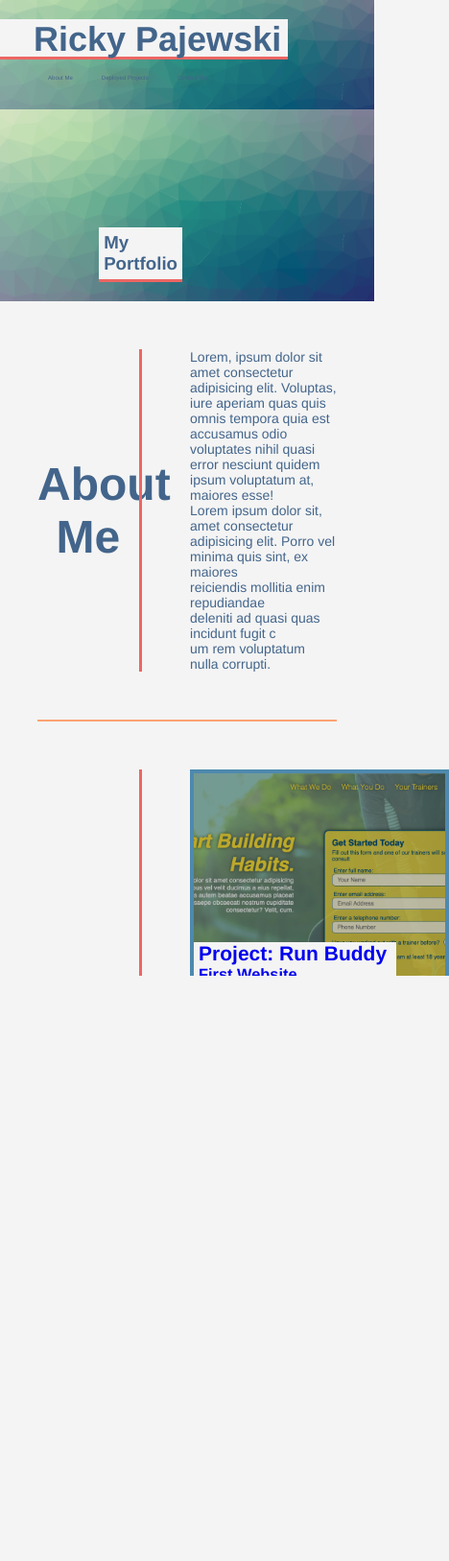
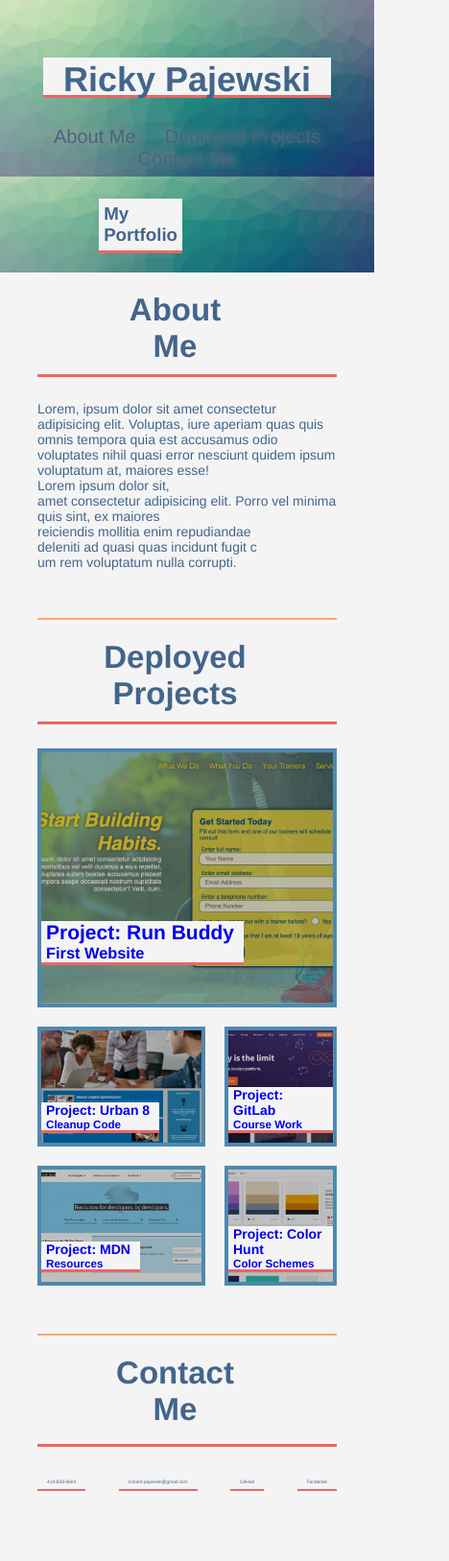
Before and after one commit to rpajewski/Portfolio, a plain HTML site: page index.html in a window 390 px wide. Shown: the whole page at 96% size, 468 px wide, since content can reach past the window. Drawn offline with Linux system fonts and the light colour scheme.

Commit message:
media queries added but not finished

```diff
--- a/assets/css/style.css
+++ b/assets/css/style.css
@@ -22,7 +22,7 @@ body {
 .section-title {
     font-size: 32px;
     color: var(--primary-color);
-    padding-right: 20px;
+    padding-right: 25px;
     text-align: right;
     margin: 0 auto;
     width: 34%;
@@ -254,17 +254,13 @@ header nav ul li a:hover {
     justify-content: space-between;
 }
 
-.contact-title {
-    border-right: 3px solid var(--secondary-color);
-    width: 34%;
-}
-
 .contact-info {
     color: var(--primary-color);
     font-size: 14px;
     width: 66%;
-    padding-left: 50px;
+    padding: 25px 0 25px 50px;
     margin: 7px 0;
+    border-left: 3px solid var(--secondary-color);
 }
 
 .contact-info ul {
@@ -290,4 +286,108 @@ header nav ul li a:hover {
 .contact-info ul li a:hover {
     text-decoration: underline var(--secondary-color);
     border-bottom: none;
+}
+
+/* MEDIA QUERY FOR SMALLER DESKTOP SCREENS AND SMALLER */
+@media screen and (max-width: 980px) {
+    header {
+        padding-bottom: 0;
+        justify-content: center;
+        position: relative;
+    }
+
+    header h1 {
+        width: 100%;
+        text-align: center;
+    }
+
+    .header-banner {
+        position: relative;
+        justify-content: center;
+        top: 40px;
+    }
+
+    header nav ul {
+        margin-top: 20px;
+        width: 100%;
+        justify-content: center;
+    }
+
+    header nav ul li a {
+        font-size: 20px;
+    }
+
+    .section-title {
+        flex: 1 25%;
+        font-size: 22px;
+    }
+
+    .bio-text, .project-grid-wrapper, .contact-info {
+        flex: 8 75;
+    }
+
+    .contact-info {
+        position: relative;
+        justify-content: center;
+    }
   }
+
+  /* MEDIA QUERY FOR TABLETS AND SMALLER */
+  @media screen and (max-width: 768px) {
+    .hero {
+        min-height: 100px;
+    }
+
+    .bio, .projects, .contact {
+        margin: 20px auto;
+        padding-bottom: auto;
+    }
+
+    .step h3 {
+        flex: 1 100%;
+        text-align: center;
+    }
+
+    .step-info {
+        flex: 2 100%;
+        text-align: center;
+        justify-content: center;
+    }
+
+    .step-img {
+        flex: 0 32%;
+        margin-right: 15px 0;
+        margin-top: 15px;
+        margin-bottom: 15px;
+    }
+
+    .step-text {
+        flex: 100%;
+    }
+
+    .trainer-img::after {
+        display: none;
+    }
+
+    .trainer-img h3, .trainer-img h4 {
+        display: none;
+    }
+
+    .trainer-bio h3, .trainer-bio h4 {
+        display: block;
+    }
+  }
+  /* MEDIA QUERY FOR MOBILE PHONES AND SMALLER */
+  @media screen and (max-width: 575px) {
+    .section-title {
+        flex: 100%;
+        text-align: center;
+        padding-bottom: 10px;
+    }
+
+    .bio-text, .project-grid-wrapper, .contact-info {
+        border-left: none;
+        border-top: 3px solid var(--secondary-color);
+        padding: 25px 0 0 0;
+    }
+  }
--- a/index.html
+++ b/index.html
@@ -128,7 +128,7 @@
 
         <!-- Contact Me Section -->
         <footer id="contact-me" class="contact">
-            <div class="section-title contact-title">
+            <div class="section-title">
                 <h2>
                     Contact<br />Me
                 </h2>
```
